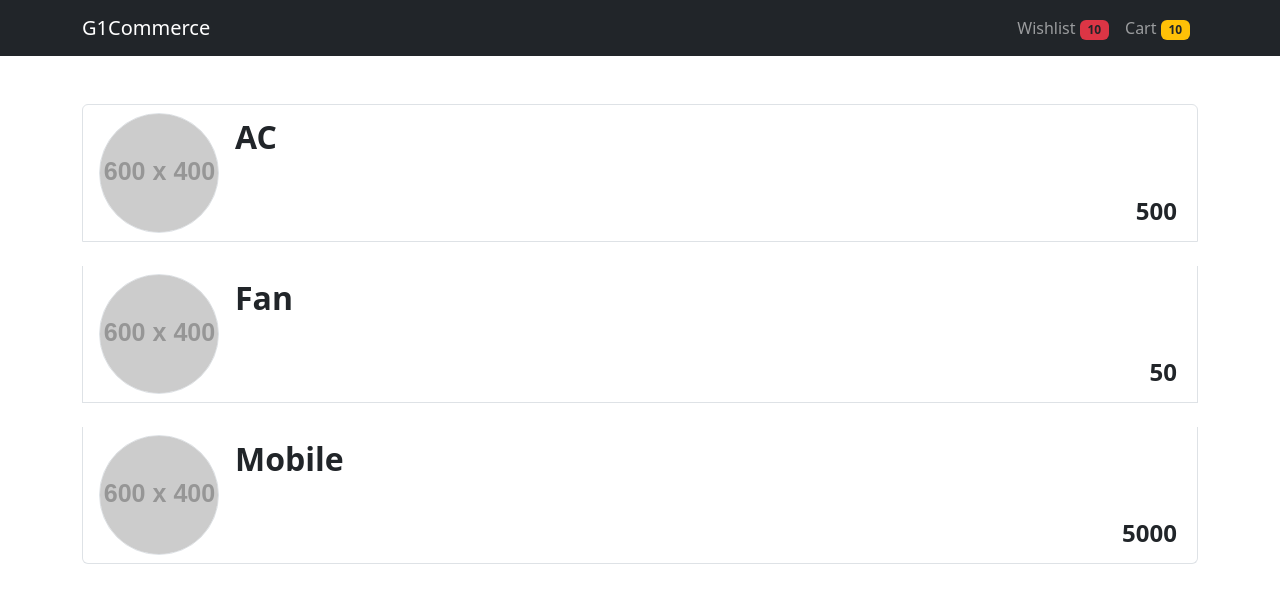
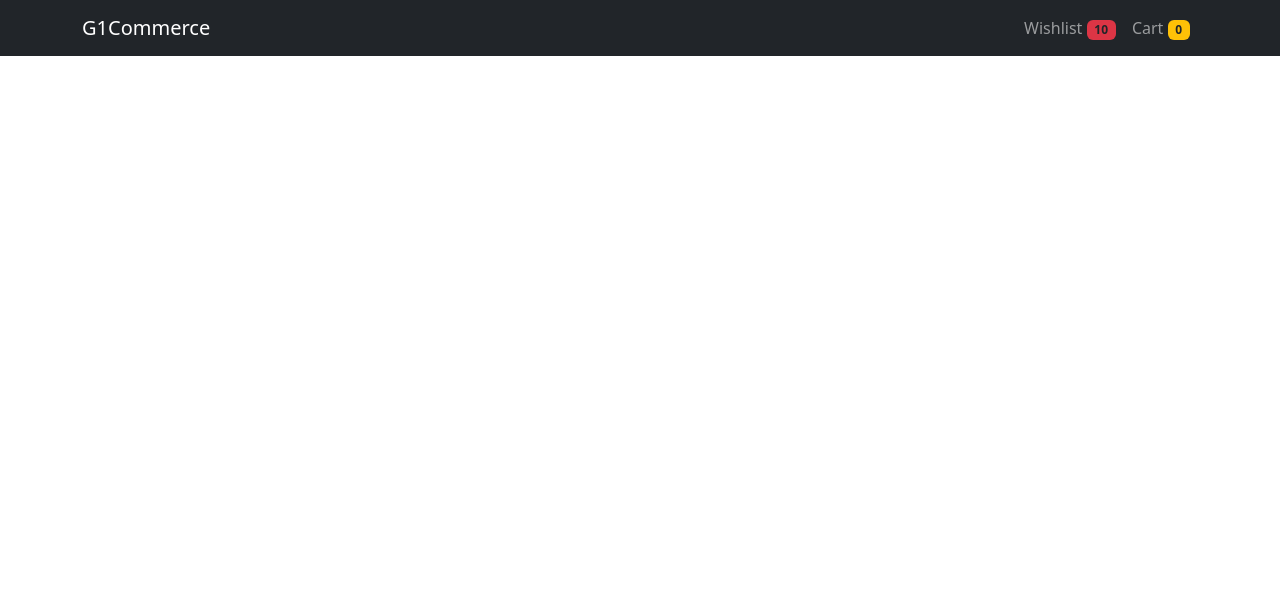
Before and after one commit to MohammadKhallaf/g1e-ecommerce, a React (Create React App) app: page /cart in a window 1280 px wide. Shown: the top 602 px of the page. Built offline with nearby package versions, Linux system fonts and the light colour scheme.

Commit message:
add global state and cart

```diff
--- a/src/App.js
+++ b/src/App.js
@@ -1,21 +1,38 @@
-import Container from "react-bootstrap/Container";
-import Col from "react-bootstrap/Col";
-import Row from "react-bootstrap/Row";
-import Button from "react-bootstrap/Button";
-import Card from "react-bootstrap/Card";
-import Badge from "react-bootstrap/Badge";
+import { BrowserRouter, Route, Routes } from "react-router-dom";
+import CustomNavbar from "./components/CustomNavbar";
+import CartPage from "./pages/CartPage";
+import ProductList from "./pages/ProductList";
+import { CartContext } from "./store/CartContext";
 
-import Nav from "react-bootstrap/Nav";
-import Navbar from "react-bootstrap/Navbar";
-import CustomNavbar from "./components/CustomNavbar";
 import "./App.css";
-import ProductCard from "./components/ProductCard";
-import { BrowserRouter, Route, Routes } from "react-router-dom";
-import ProductList from "./pages/ProductList";
-import CartPage from "./pages/CartPage";
+import { useState } from "react";
+// cart context
 
 function App() {
+  const [cart, setCart] = useState([]);
+
+  const addToCart = (product) => {
+    setCart((prevCartArray) => {
+      // check if the product is already in the cart
+      const idx = prevCartArray.findIndex(
+        (_product) => _product.title === product.title
+      );
+      // prevent adding the product to the cart again
+      if (idx > -1) {
+        const productItem = prevCartArray[idx];
+        productItem.quantity = productItem.quantity + 1;
+        return prevCartArray;
+      } else {
+        const currentProduct = product;
+        currentProduct.quantity = 1;
+
+        return [...prevCartArray, currentProduct];
+      }
+    });
+  };
+
   return (
+    <CartContext.Provider value={{ cart, addToCart }}>
       <BrowserRouter>
         <div className="App">
           <CustomNavbar />
@@ -25,6 +42,7 @@ function App() {
           </Routes>
         </div>
       </BrowserRouter>
+    </CartContext.Provider>
   );
 }
 
--- a/src/components/CustomNavbar.jsx
+++ b/src/components/CustomNavbar.jsx
@@ -1,25 +1,32 @@
+import { useContext } from "react";
 import Badge from "react-bootstrap/Badge";
 import Container from "react-bootstrap/Container";
 import Nav from "react-bootstrap/Nav";
 import Navbar from "react-bootstrap/Navbar";
+import { Link } from "react-router-dom";
+import { CartContext } from "../store/CartContext";
 
 function CustomNavbar() {
+  const { cart, addToCart } = useContext(CartContext);
+
   return (
     <Navbar bg="dark" data-bs-theme="dark">
       <Container>
-        <Navbar.Brand href="#home">G1Commerce</Navbar.Brand>
+        <Navbar.Brand as={Link} to="/">
+          G1Commerce
+        </Navbar.Brand>
         <Nav className="ms-auto">
           {/* <Nav.Link href="#home">Home</Nav.Link> */}
-          <Nav.Link href="#features">
+          <Nav.Link as={Link} to="wishlist">
             Wishlist{" "}
             <Badge bg="danger" text="dark">
               10
             </Badge>
           </Nav.Link>
-          <Nav.Link href="#pricing">
+          <Nav.Link as={Link} to="cart">
             Cart{" "}
             <Badge bg="warning" text="dark">
-              10
+              {cart.length}
             </Badge>
           </Nav.Link>
         </Nav>
--- a/src/components/ProductCard.jsx
+++ b/src/components/ProductCard.jsx
@@ -1,11 +1,12 @@
+import { useContext } from "react";
 import Button from "react-bootstrap/Button";
 import Card from "react-bootstrap/Card";
-import Badge from "react-bootstrap/Badge";
-import Container from "react-bootstrap/Container";
-import Nav from "react-bootstrap/Nav";
-import Navbar from "react-bootstrap/Navbar";
+import Stack from "react-bootstrap/Stack";
+import { CartContext } from "../store/CartContext";
 
 function ProductCard({ title, img, desc, price }) {
+  const { cart, addToCart } = useContext(CartContext);
+
   return (
     <Card style={{ width: "18rem" }}>
       <Card.Img variant="top" src={img} />
@@ -14,7 +15,18 @@ function ProductCard({ title, img, desc, price }) {
         <Card.Text>
           {desc} - {price}EGP
         </Card.Text>
-        <Button variant="primary">Details</Button>
+        <Stack gap={2}>
+          <Button
+            variant="primary"
+            onClick={() => {
+              const productDetails = { title, img, desc, price };
+              addToCart(productDetails);
+            }}
+          >
+            Add to cart
+          </Button>
+          <Button variant="secondary">Details</Button>
+        </Stack>
       </Card.Body>
     </Card>
   );
--- a/src/pages/CartPage.jsx
+++ b/src/pages/CartPage.jsx
@@ -2,33 +2,16 @@ import Image from "react-bootstrap/Image";
 import ListGroup from "react-bootstrap/ListGroup";
 import { Col, Container, Row, Stack } from "react-bootstrap";
 import ProductCard from "../components/ProductCard";
-
-const productsList = [
-  {
-    title: "AC",
-    price: 500,
-    desc: "lorem",
-    img: "https://placehold.co/600x400",
-  },
-  {
-    title: "Fan",
-    price: 50,
-    desc: "lorem",
-    img: "https://placehold.co/600x400",
-  },
-  {
-    title: "Mobile",
-    price: 5000,
-    desc: "lorem",
-    img: "https://placehold.co/600x400",
-  },
-];
+import { useContext } from "react";
+import { CartContext } from "../store/CartContext";
 
 function CartPage() {
+  const { cart, addToCart } = useContext(CartContext);
+
   return (
     <Container className="pt-5">
       <ListGroup as="ol" className="gap-4">
-        {productsList.map((item, idx, arr) => (
+        {cart.map((item, idx, arr) => (
           <ListGroup.Item
             key={idx}
             as="li"
@@ -40,7 +23,10 @@ function CartPage() {
                 className="square-img object-fit-cover border rounded-circle"
               />
             </div>
-            <div className="fs-2 fw-bolder me-auto">{item.title}</div>
+            <div className="fs-2 fw-bolder me-auto">
+              {item.title}{" "}
+              <span className="fs-4 fw-normal">x{item.quantity ?? 0}</span>
+            </div>
 
             <div className="mt-auto fs-4 fw-semibold p-1">{item.price}</div>
           </ListGroup.Item>
--- /dev/null
+++ b/src/store/CartContext.js
@@ -0,0 +1,3 @@
+import { createContext } from "react";
+
+export const CartContext = createContext();
```
Also changed, not shown: 1 other file (tests, documents, lock files or other folders). Lines whose indentation alone changed are shown as unchanged.
